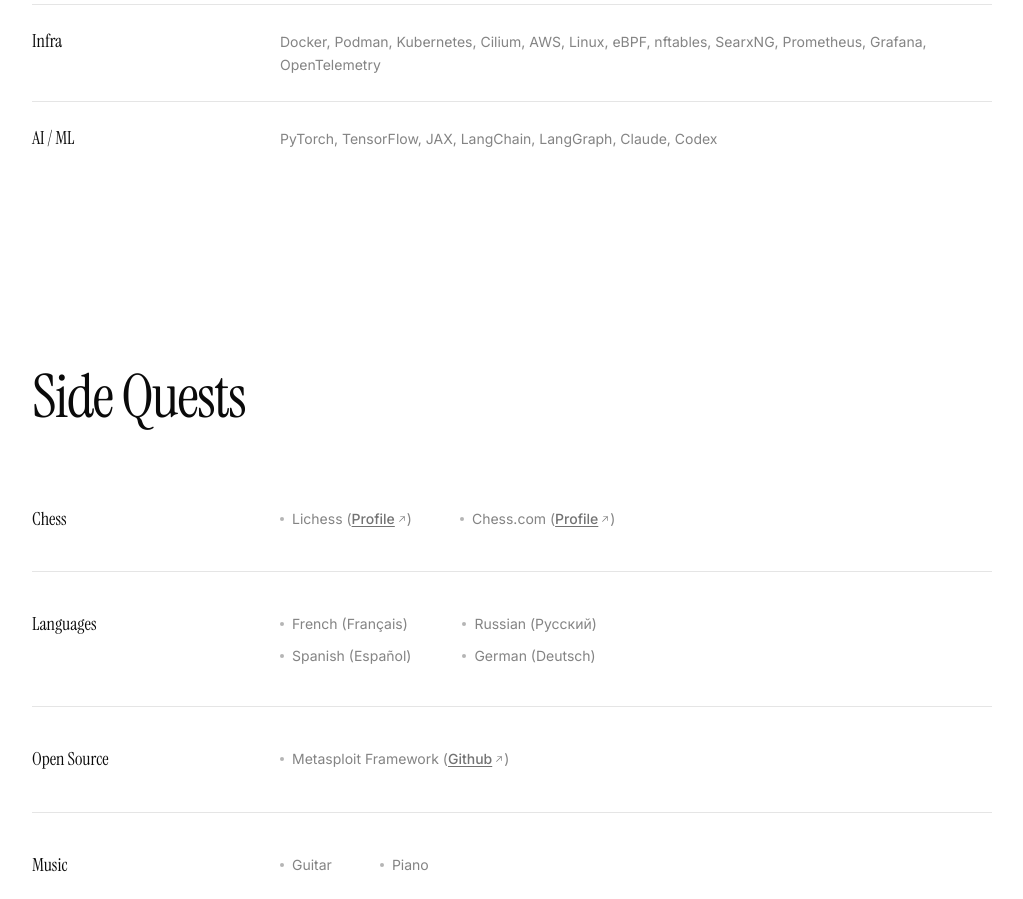
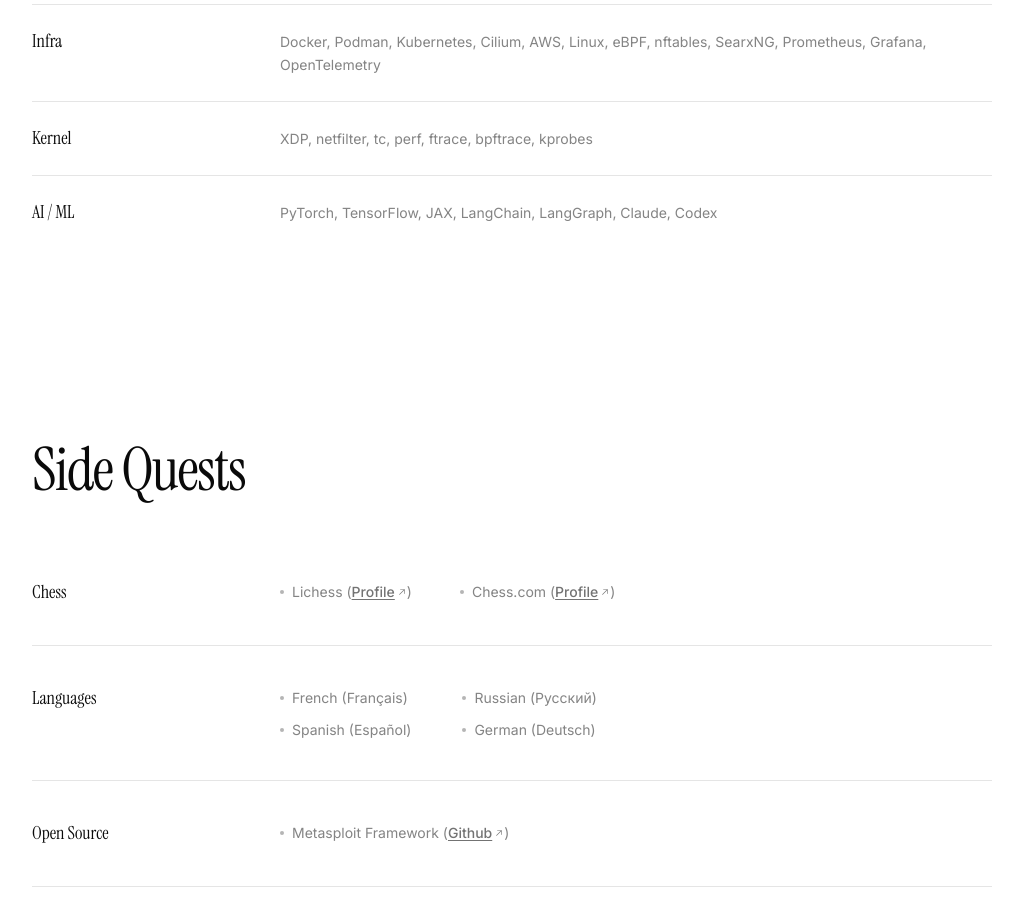
Before and after one commit to rudraditya21/rudraditya21.github.io, a Next.js app: page / in a window 1280 px wide. Shown: the part 6260-7159 px from the top of the page, without its empty margins (240-1263 px from the left). Built offline with nearby package versions, Linux system fonts and the light colour scheme.

Commit message:
updated: tools and tech section

```diff
--- a/components/tools.tsx
+++ b/components/tools.tsx
@@ -29,6 +29,10 @@
   {
     category: 'Infra',
     tools: ['Docker', 'Podman', 'Kubernetes', 'Cilium', 'AWS', 'Linux', 'eBPF', 'nftables', 'SearxNG', 'Prometheus', 'Grafana', 'OpenTelemetry'],
+  },
+  {
+    category: 'Kernel',
+    tools: ['XDP', 'netfilter', 'tc', 'perf', 'ftrace', 'bpftrace', 'kprobes'],
   },
   {
     category: 'AI / ML',
```
